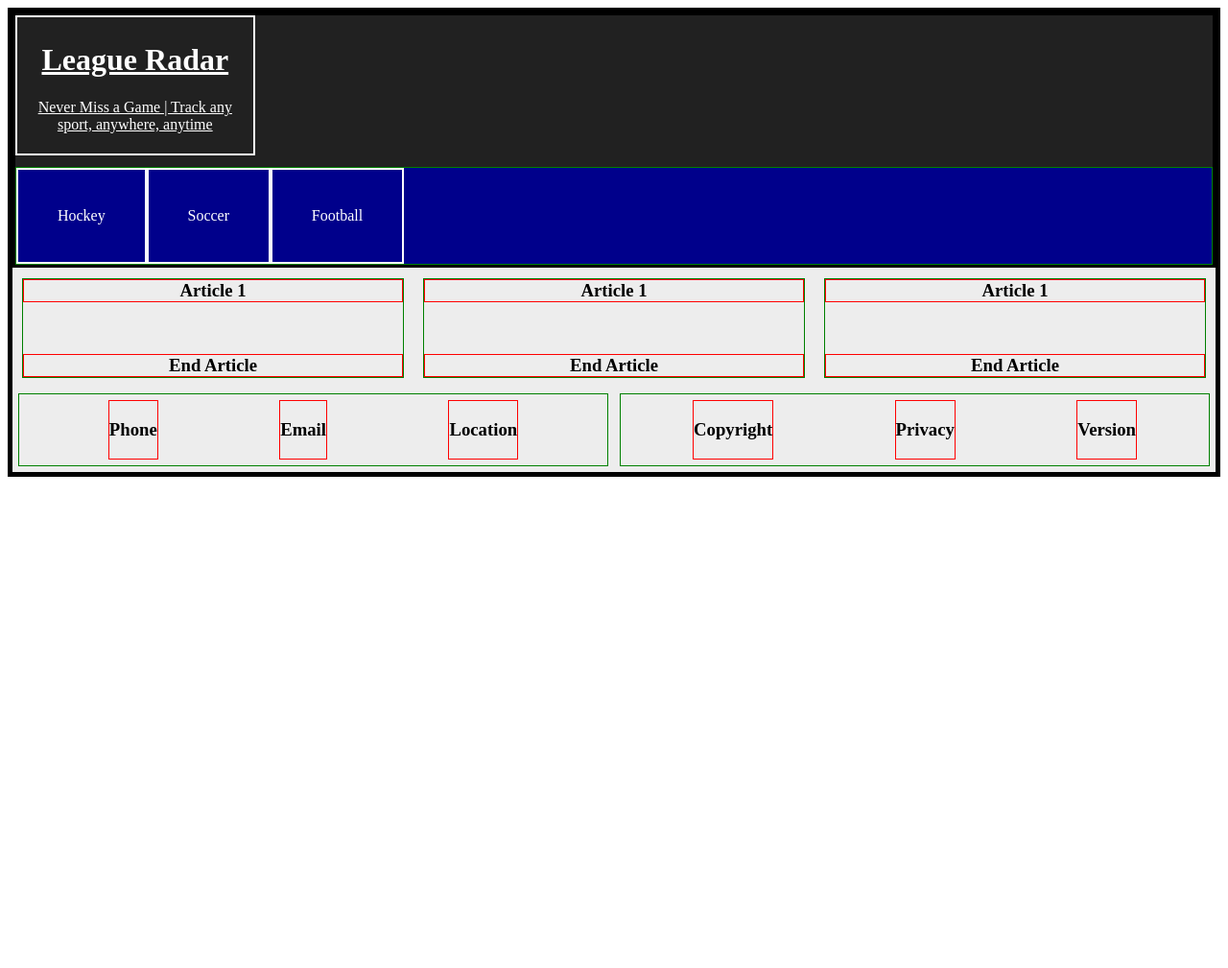
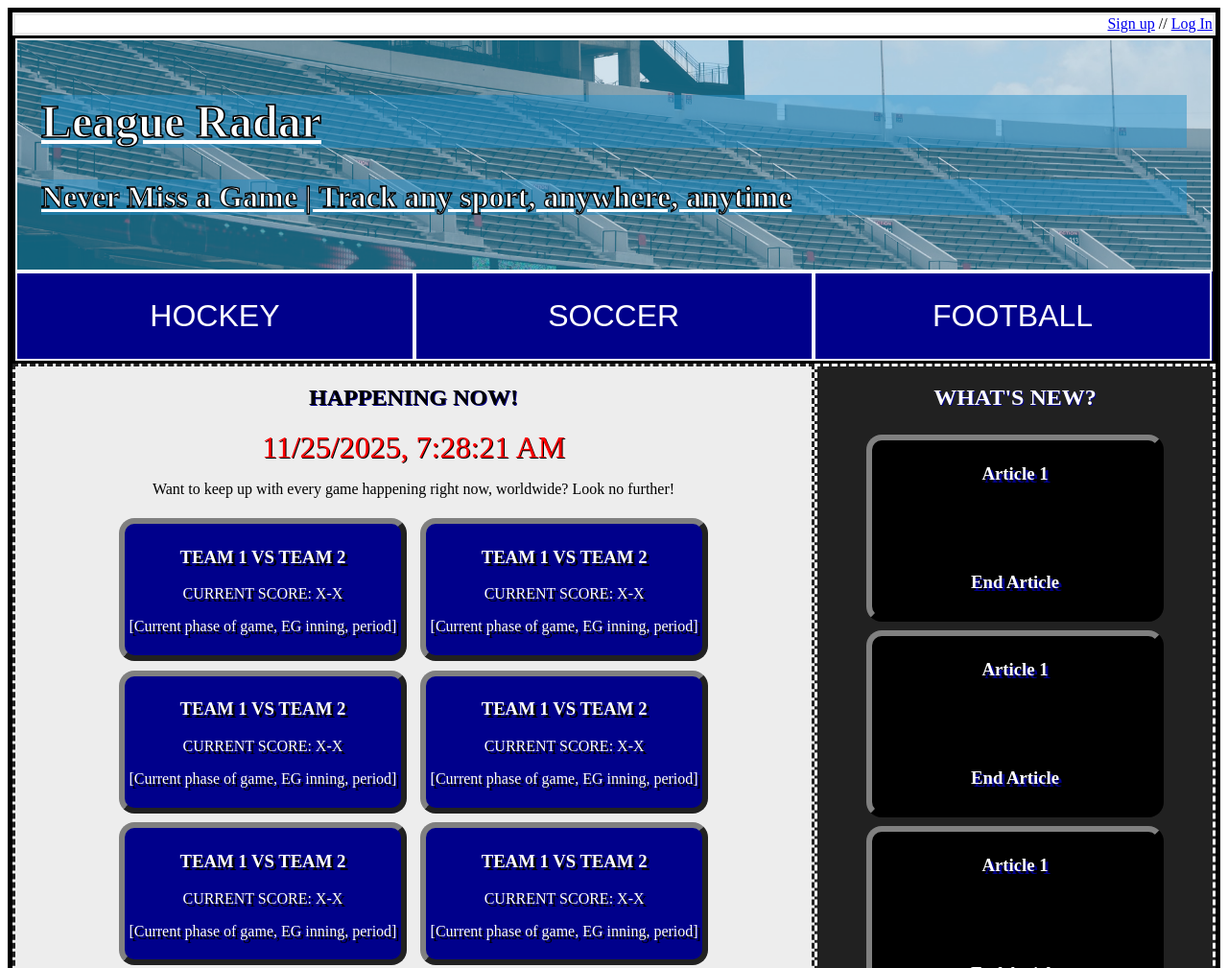
Before and after one commit to TrevorVlchek/COMP_2680_Project, a plain HTML site: page index.html in a window 1280 px wide. Shown: the top 1009 px of the page at 96% size. Before the commit the page ends 800 px from the top, so only its background shows below. Drawn offline with Linux system fonts and the light colour scheme.

Commit message:
Another checkpoint before I do something that could wreck a lot

```diff
--- a/css/styles.css
+++ b/css/styles.css
@@ -18,8 +18,28 @@ div#container
 
 
 /*---MAIN HEADING---*/
+
+.account {
+    float: right;
+    background-color: white;
+    color: black;
+    text-align: right;
+    grid-column: 1 / span 3;
+    margin: 0.2rem;
+}
+
+header h1 {
+    font-size: 3rem;
+    -webkit-text-stroke: 0.1rem black;
+    background-color: rgba(36, 145, 203, 0.5);
+}
+
 header#main-header
 {
+    background-image: url('../images/header_stadiumv2.png');
+    background-attachment: fixed;
+    background-size: contain;
+    background-repeat: no-repeat;
     vertical-align: middle;
     background-color: #212121;
     border: 3px solid black;
@@ -41,93 +61,34 @@ header#main-header div
 /*MAIN HEADING (Nested Grid)*/
 div#header-title
 {
-    border: 1px solid red;
-
     color: white;
     text-decoration: underline;
+    grid-column: 1 / span 5;
+    font-weight: bolder;
+    text-align: left;
 }
 
-
-
-
-div.header_img
-{
-    display: flex;
-    display: flex;
-    justify-content: center;
-    align-items: center;
-
+div#header-title p {
+    font-size: 2rem;
+    -webkit-text-stroke: 0.08rem black;
+    background-color: rgba(36, 145, 203, 0.5);
 }
 
-div.header_img img
-{
-    width: 30%;
-    border: 2px solid white;
-    border-radius: 100%;
-    background-color: white;
-
-}
-
-/*--NAVIGATION BAR-- */
-/*nav#nav-bar
-{
-    grid-column: 1 / span 3;
-    border: 1px solid green;
-
-    text-align: center;
-
-    margin-top: 1%;
-    margin-bottom: 0%;
-
-    background-color: #212121;
-}
-
-nav#nav-bar div
-{
-    display: flex;
-    justify-content: center;   /* Centers the li items properly */ /*
-    padding:0%;
-    margin: 0%;
-}
-
-
-nav#nav-bar button
-{
-    float: left;
-    list-style-type: none;
-
-    border: 1px solid red;
-
-    margin-left: 10%;
-    margin-right: 10%;
-}
-
-nav#nav-bar a
-{
-    font-style: italic;
-    color: white;
-}*/
-
-#nav-bar {
+.navbar {
+    grid-column: 1 / span 5;
     overflow: hidden;
-    grid-column: 1 / span 5;
-    border: 1px solid green;
-
-    text-align: center;
-
-    margin-top: 1%;
-    margin-bottom: 0%;
-
     background-color: darkblue;
 }
 
-#nav-bar a {
+.navbar > div {
     float: left;
-    font-size: 1.5rem;
+    font-size: 2rem;
+    width: 29%;
     color: white;
     text-align: center;
-    margin-left: 10%;
-    margin-right: 10%;
+}
+
+.navbar a {
     text-decoration: none;
 }
 
@@ -137,37 +98,34 @@ nav#nav-bar a
 }
 
 .dropdown .dropbtn {
-    font-size: 16px;
+    font-size: 2rem;
     border: none;
     outline: none;
     color: white;
-    padding: 14px 16px;
-    margin-left: 10%;
-    margin-right: 10%;
-    background-color: inherit;
-    font-family: inherit;
+    background-color: darkblue;
     margin: 0;
 }
 
-.navbar a:hover, .dropdown:hover .dropbtn {
-    background-color: #212121;
+.navbar div:hover, .dropdown:hover .dropbtn {
+    background-color:  #212121;
+    color: white;
 }
 
 .dropdown_menu {
     display: none;
     position: absolute;
     background-color: #212121;
-    box-shadow: 0rem .5rem 1rem 0rem rgba(0,0,0,0.2);
+    box-shadow: 0rem 0.5rem 1rem 0rem rgba(0,0,0.1,0.5);
     z-index: 1;
 }
 
 .dropdown_menu a {
     float: none;
     color: white;
-    padding: 12px 16px;
+    padding: 0.5rem;
     text-decoration: none;
     display: block;
-    text-align: left;
+    text-align: center;
 }
 
 .dropdown_menu a:hover {
@@ -179,128 +137,73 @@ nav#nav-bar a
     display: block;
 }
 
-/*--ARTICLES SECTION--*/
-div#articles-1
-{
+/*Content*/
 
-    border: 1px solid green;
-    vertical-align: top;
-
-    margin-top: 2.5%;
-    margin-bottom: 2.5%;
-    margin-left: 2.5%;
-    margin-right: 2.5%;
+#clock {
+    font-size: 2rem;
+    color: red;
+    text-shadow: 1px 1px 0 black;
 }
 
-div#articles-1 h3
-{
-    border: 1px solid red;
-    vertical-align: top;
-
-    margin: 0%;
-
+h2 {
+    font-weight: bolder;
+    text-shadow: 1px 1px darkblue;
+    font-size: 1.5rem;
 }
 
-div#articles-2
-{
-    border: 1px solid green;
-    vertical-align: middle;
-
-    margin-top: 2.5%;
-    margin-bottom: 2.5%;
-    margin-left: 2.5%;
-    margin-right: 2.5%;
+#article_heading {
+    color: white;
 }
 
-div#articles-2 h3
-{
-    border: 1px solid red;
-    vertical-align: middle;
+.games_container {
+    grid-column: 1 / span 2;
+    border: 0.2rem dashed #212121;
+}
 
-    margin: 0%;
+.articles_container {
+    grid-column: 3 / span 1;
+    border: 0.2rem dashed white;
+    background-color: #212121;
+}
 
+.content_card {
+    display: inline-block;
+    padding: 0.3rem;
+    margin: 0.3rem;
+    border-radius: 1rem;
+    background-color: darkblue;
+    border-top: .4rem solid grey;
+    border-right: .4rem solid #212121;
+    border-left: .4rem solid grey;
+    border-bottom: .4rem solid #212121;
+    color: white;
+    text-shadow: 3px 3px 0 black;
+}
+
+.article {
+    background-color: black;
+    width: 70%;
+    border-right: .4rem solid black;
+    border-bottom: .4rem solid black;
+    text-shadow: 3px 3px 0 darkblue;
 }
 
 
-div#articles-3
-{
-    border: 1px solid green;
-    vertical-align: middle;
-
-    margin-top: 2.5%;
-    margin-bottom: 2.5%;
-    margin-left: 2.5%;
-    margin-right: 2.5%;
+/*Footer*/
+#footer-section {
+    border: .2rem dashed darkblue;
+    background-color: darkblue;
+    grid-column: 1 / span 3;
 }
 
-div#articles-3 h3
-{
-    border: 1px solid red;
-    vertical-align: middle;
-
-    margin: 0%; /* Get rid of default margin of h3*/
+[id$="footer"] {
+    display: inline-block;
 }
 
-/*--FOOTER SECTION--*/
-div#footer-section
-{
-    grid-column: 1 / span 3;
-
-    display: grid;
-    grid-template-columns: 50% 50%;
-    grid-template-rows: auto;
-
+[id^="footer"] {
+    display: inline-black;
+    background-color: #212121;
+    color: white;
+    padding: 0.5rem;
+    border: 0.1rem solid white;
 }
-
-/*Footer Contact Sub Section*/
-footer#contact-footer
-{
-    vertical-align: middle;
-    border: 1px solid green;
-
-    margin-top: 1%;
-    margin-bottom: 1%;
-    margin-left: 1%;
-    margin-right: 1%
-}
-
-footer#contact-footer div
-{
-    vertical-align: middle;
-    border: 1px solid red;
-
-    display: inline-block;
-
-    margin-top: 1%;
-    margin-bottom: 1%;
-    margin-left: 10%;
-    margin-right: 10%;
-
-}
-
-/*Footer Info Sub Section*/
-footer#info-footer
-{
-    vertical-align: middle;
-    border: 1px solid green;
-
-    margin-top: 1%;
-    margin-bottom: 1%;
-    margin-left: 1%;
-    margin-right: 1%
-
-
-}
-
-footer#info-footer div
-{
-    vertical-align: middle;
-    border: 1px solid red;
-
-    display: inline-block;
-
-    margin-top: 1%;
-    margin-bottom: 1%;
-    margin-left: 10%;
-    margin-right: 10%;
-}
--- a/index.html
+++ b/index.html
@@ -9,47 +9,109 @@
         <div id = "container">
 
             <!--MAIN HEADING-->
+            <div class="account"><a href="#sign_up">Sign up</a> // <a href="#login">Log In</a></div>
             <header id = "main-header">
                 <div id = "header-title">
                     <h1>League Radar</h1>
                     <p>Never Miss a Game | Track any sport, anywhere, anytime</p>
                 </div>
                 <!--NAVIGATION BAR-->
-            <nav id = "nav-bar">
+            <nav id = "nav-bar" class="navbar">
                     <!--<ul>
                         <li><a href = "sports/hockey.html">Hockey</a> </li>
                         <li><a href = "sports/soccer.html">Soccer</a> </li>
                         <li><a href = "sports/football.html">Football</a> </li>
                     </ul>!-->
                 <div class="dropdown" id="nav_hockey">
-                        <button class="dropbtn">Hockey</button>
-                        <div class="dropdown_menu" id="menu_hockey">
-                            <a href="sports/hockey.html">Games</a>
-                            <a href="#HockeyTeams">Teams</a><!--No need to actually make pages for this.
+                    <button class="dropbtn" id="btn_hockey">
+                        HOCKEY
+                    </button>
+                    <div class="dropdown_menu" id="dropdown_hockey">
+                        <a href="sports/hockey.html">GAMES</a>
+                        <a href="#">TEAMS</a> <!--No need to actually make pages for this.
                             The dropdown menus are just here to demonstrate our design skills-->
                     </div>
                 </div>
                 <div class="dropdown" id="nav_soccer">
-                        <button class="dropbtn">Soccer</button>
-                        <div class="dropdown_menu" id="menu_soccer">
-                            <a href="sports/soccer.html">Games</a>
-                            <a href="#SoccerTeams">Teams</a>
+                    <button class="dropbtn" id="btn_soccer">
+                        SOCCER
+                    </button>
+                    <div class="dropdown_menu" id="dropdown_soccer">
+                        <a href="sports/soccer.html">GAMES</a>
+                        <a href="#placeholder">TEAMS</a>
                     </div>
                 </div>
                 <div class="dropdown" id="nav_football">
-                        <button class="dropbtn">Football</button>
-                        <div class="dropdown_menu" id="menu_football">
-                            <a href="sports/football.html">Games</a>
-                            <a href="#FootballTeams">Teams</a>
+                    <button class="dropbtn" id="btn_football">
+                        FOOTBALL
+                    </button>
+                    <div class="dropdown_menu" id="dropdown_football">
+                        <a href="sports/football.html">GAMES</a>
+                        <a href="#placeholder">TEAMS</a>
                     </div>
                 </div>
             </nav>
             </header>
 
-            <!--NEWS ARTICLES SECTION-->
+            <!--Left side: timer, ongoing games-->
 
+            <div class="games_container">
+                <h2>HAPPENING NOW!</h2>
+                <div id="clock"></div>
+                <p>Want to keep up with every game happening right now, worldwide? Look no further!</p>
+
+                <div class="ongoing_games content_card">
+                    <h3>TEAM 1 VS TEAM 2</h3>
+                    <p>CURRENT SCORE: X-X</p>
+                    <p>[Current phase of game, EG inning, period]</p>
+                </div>
+                <div class="ongoing_games content_card">
+                    <h3>TEAM 1 VS TEAM 2</h3>
+                    <p>CURRENT SCORE: X-X</p>
+                    <p>[Current phase of game, EG inning, period]</p>
+                </div>
+                <div class="ongoing_games content_card">
+                    <h3>TEAM 1 VS TEAM 2</h3>
+                    <p>CURRENT SCORE: X-X</p>
+                    <p>[Current phase of game, EG inning, period]</p>
+                </div>
+                <div class="ongoing_games content_card">
+                    <h3>TEAM 1 VS TEAM 2</h3>
+                    <p>CURRENT SCORE: X-X</p>
+                    <p>[Current phase of game, EG inning, period]</p>
+                </div>
+                <div class="ongoing_games content_card">
+                    <h3>TEAM 1 VS TEAM 2</h3>
+                    <p>CURRENT SCORE: X-X</p>
+                    <p>[Current phase of game, EG inning, period]</p>
+                </div>
+                <div class="ongoing_games content_card">
+                    <h3>TEAM 1 VS TEAM 2</h3>
+                    <p>CURRENT SCORE: X-X</p>
+                    <p>[Current phase of game, EG inning, period]</p>
+                </div>
+                <div class="ongoing_games content_card">
+                    <h3>TEAM 1 VS TEAM 2</h3>
+                    <p>CURRENT SCORE: X-X</p>
+                    <p>[Current phase of game, EG inning, period]</p>
+                </div>
+                <div class="ongoing_games content_card">
+                    <h3>TEAM 1 VS TEAM 2</h3>
+                    <p>CURRENT SCORE: X-X</p>
+                    <p>[Current phase of game, EG inning, period]</p>
+                </div>
+                <div class="ongoing_games content_card">
+                    <h3>TEAM 1 VS TEAM 2</h3>
+                    <p>CURRENT SCORE: X-X</p>
+                    <p>[Current phase of game, EG inning, period]</p>
+                </div>
+            </div>
+
+            <!--right side: recent news, game results-->
+            <div class="articles_container">
+                <H2 id="article_heading">WHAT'S NEW?</H2>
                 <!--Article 1-->
-            <div id = "articles-1">
+                <div class="article content_card" id = "articles-1">
                     <h3>Article 1</h3>
                     <br>
                     <br>
@@ -58,7 +120,7 @@
                 </div>
 
                 <!--Article 2-->
-            <div id = "articles-2">
+                <div class="article content_card" id = "articles-2">
                     <h3>Article 1</h3>
                     <br>
                     <br>
@@ -67,44 +129,44 @@
                 </div>
 
                 <!--Article 3-->
-            <div id = "articles-2">
+                <div class="article content_card" id = "articles-2">
                     <h3>Article 1</h3>
                     <br>
                     <br>
                     <br>
                     <h3>End Article</h3>
                 </div>
+            </div>
 
             <div id = "footer-section">
                 <!--FOOTER CONTACT SECTION-->
                 <footer id = "contact-footer">
-                    <div>
-                        <h3>Phone</h3>
+                    <div id="footer_tel content_card">
+                        <h3><a href="tel:+15555555555">+1 (555) 555-5555</a></h3>
                     </div>
 
-                    <div>
-                        <h3>Email</h3>
+                    <div id="footer_mail content_card">
+                        <h3><a href="mailto: placeholder@email.com">placeholder@email.com</a></h3>
                     </div>
 
-                    <div>
-                        <h3>Location</h3>
+                    <div id="footer_address content_card">
+                        <h3>Unit 1234, 567 Rue Le Jour, Kamloops, British Columbia, Canada</h3>
                     </div>
                 </footer>
 
                 <!--FOOTER INFO SECTION-->
                 <!--Information links such as copyright, and version, privacy-->
                 <footer id = "info-footer">
-                    <div id = "copyright">
-                        <h3>Copyright</h3>
+                    <div id = "footer_copyright content_card">
+                        <h3>© Gabriel Saito, Senanayake Pethmin, Theodore Mulenga, Trevor Vlchek</h3>
                     </div>
 
-                    <div id = "privacy">
-                        <h3>Privacy</h3>
+                    <div id = "footer_privacy content_card">
+                        <h3><a href="#PrivacyPolicy">Privacy</a></h3>
                     </div>
-                    <div id = "version">
-                        <h3>Version</h3>
+                    <div id = "footer_version content_card">
+                        <h3>Version 1.0</h3>
                     </div>
-
                 </footer>
             </div>
         </div>
--- a/js/Scripts.js
+++ b/js/Scripts.js
@@ -0,0 +1,8 @@
+window.onload = function(){
+    displayHeader();
+    displayFooter();
+};
+
+setInterval(function(){
+    document.getElementById('clock').innerHTML = new Date().toLocaleString();
+}, 1000)
```
Also changed, not shown: images/header_stadium.png (added), images/header_stadiumv2.png (added). Lines whose indentation alone changed are shown as unchanged.
